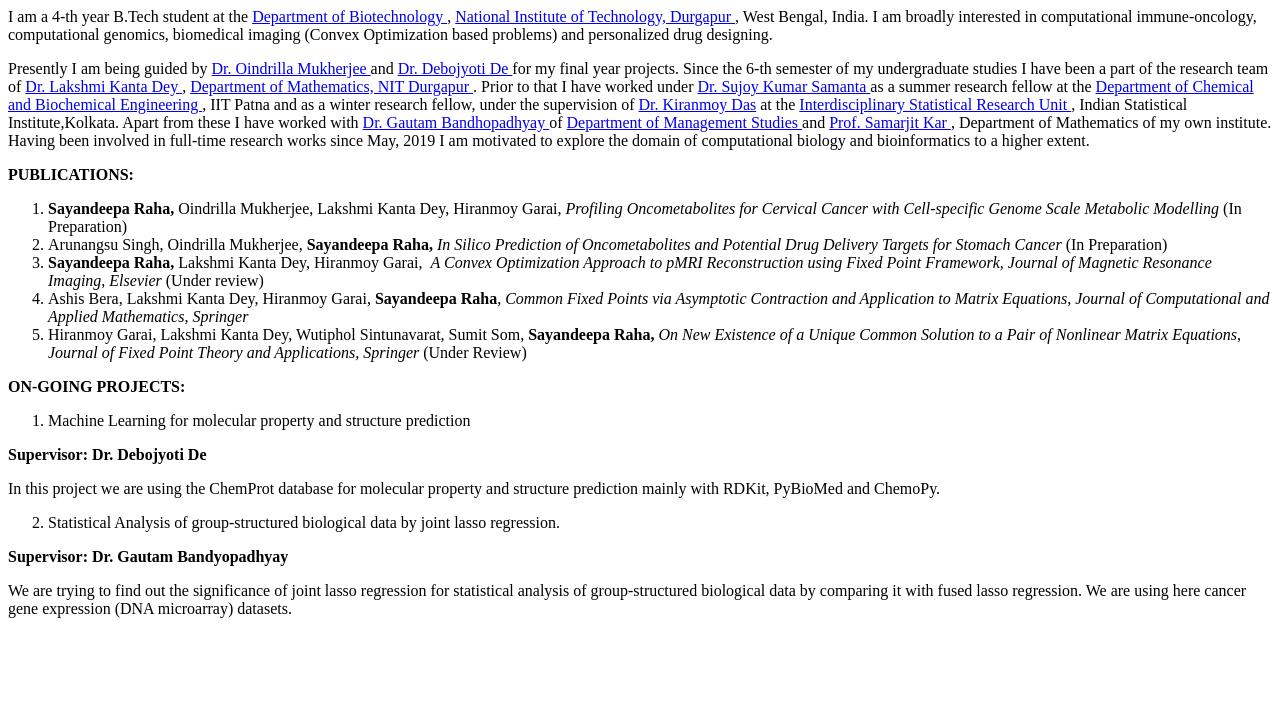
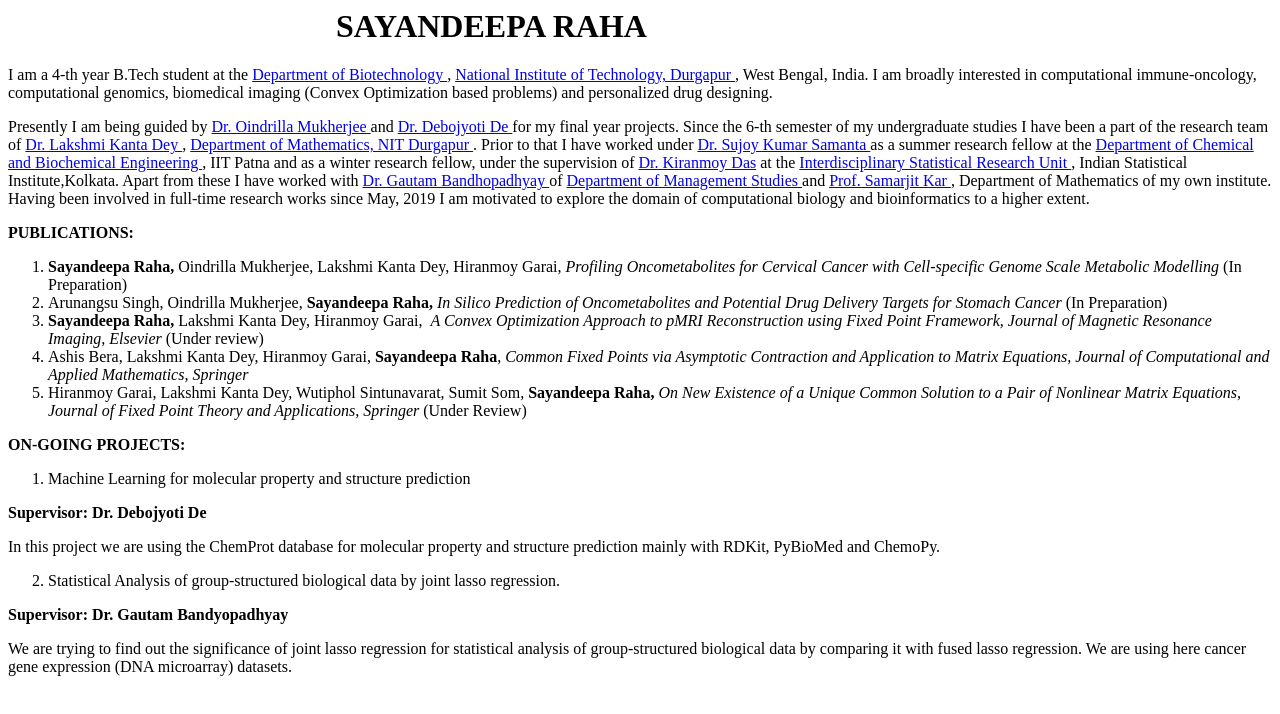
Before and after one commit to sayandeepa25-ai/sayandeepa25-ai.github.io, a plain HTML site: page index.html in a window 1280 px wide. Drawn offline with Linux system fonts and the light colour scheme.

Commit message:
Update index.html

```diff
--- a/index.html
+++ b/index.html
@@ -1,6 +1,6 @@
 <div>
     <p>
-        <title> SAYANDEEPA RAHA</title>
+       <h1><strong>&nbsp;&nbsp;&nbsp;&nbsp;&nbsp;&nbsp;&nbsp;&nbsp;&nbsp;&nbsp;&nbsp; &nbsp;&nbsp;&nbsp;&nbsp;&nbsp;&nbsp;&nbsp;&nbsp;&nbsp;&nbsp;&nbsp;&nbsp;&nbsp;&nbsp;&nbsp;&nbsp;&nbsp;&nbsp;&nbsp;&nbsp;&nbsp;&nbsp;&nbsp;&nbsp;&nbsp;&nbsp;&nbsp;&nbsp;&nbsp;</strong><strong>SAYANDEEPA RAHA</strong></h1>
     </p>
 </div>
 <p>
```
